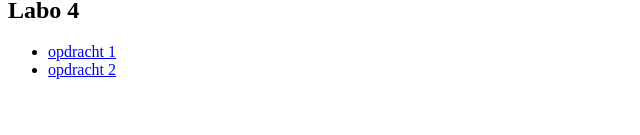
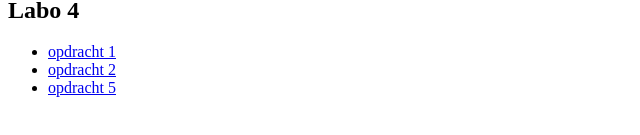
Before and after one commit to r0990493/Web-Development, a plain HTML site: page index.html in a window 1280 px wide. Shown: the part 555-690 px from the top of the page, without its empty margins (0-640 px from the left). Drawn offline with Linux system fonts and the light colour scheme.

Commit message:
Update index.html

```diff
--- a/index.html
+++ b/index.html
@@ -34,6 +34,7 @@
     <ul>
         <li><a href="Labo%204/Opdracht%201.html">opdracht 1</a></li>
         <li><a href="Labo%204/Opdracht%202.html">opdracht 2</a></li>
+        <li><a href="Labo%204/Opdracht%205/Opdracht%205.html">opdracht 5</a> </li>
     </ul>
 </body>
 </html>
```
